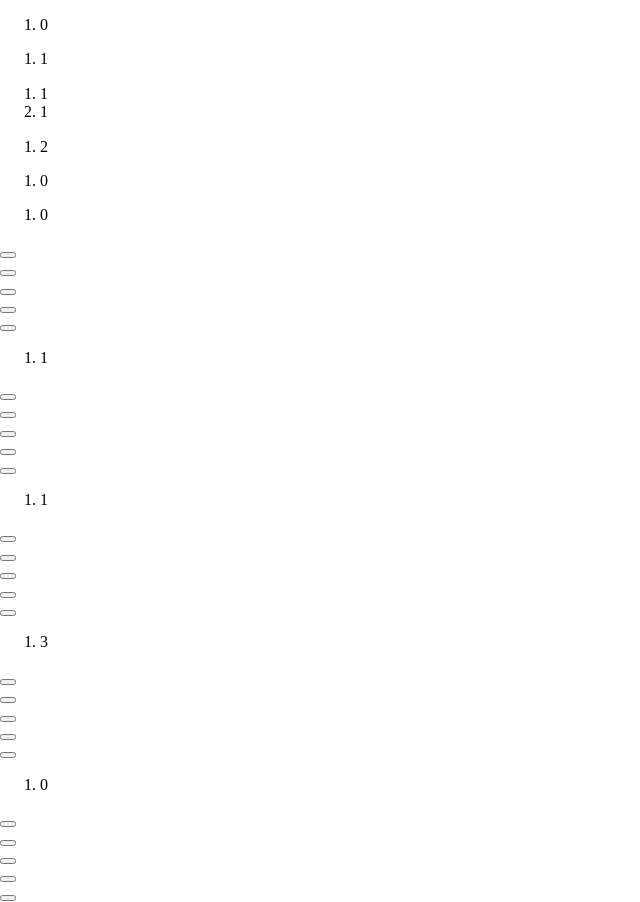
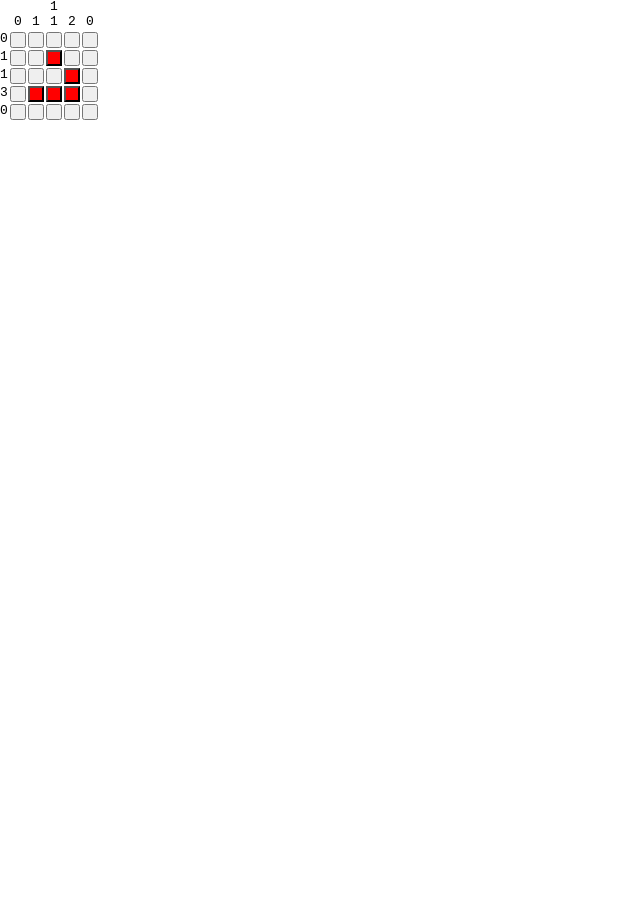
Before and after one commit to Xadeka/nonogram, a React (Create React App) app: page / in a window 1280 px wide. Shown: the whole page, without its empty margins (0-640 px from the left). After the commit the page ends 800 px from the top, so only its background shows below. Built offline with nearby package versions, Linux system fonts and the light colour scheme.

Commit message:
Flex implemetation of the grid

```diff
--- a/src/Board.tsx
+++ b/src/Board.tsx
@@ -62,7 +62,7 @@ export const Board = ({ clues, initialState, controlsConfig }: BoardProps) => {
     <Grid onKeyDown={onKeyDown} onFocus={onFocus} onBlur={onBlur}>
       {/* Column headers go in their own row */}
       <Grid.Row>
-        <Grid.EmptyCell />
+        <div />
         {[...Array(width)].map((_ignored, columnIndex) => {
           return (
             <Grid.HeaderCell
--- a/src/Grid.tsx
+++ b/src/Grid.tsx
@@ -83,7 +83,7 @@ const HeaderCell = ({ scope, clues, testId }: HeaderCellProps) => {
 
   return (
     <div
-      className="clues-header"
+      className="header-cell"
       data-scope={scope}
       data-testid={testId}
       // I intended this to be read by the screen reader.
@@ -103,9 +103,3 @@ const HeaderCell = ({ scope, clues, testId }: HeaderCellProps) => {
 };
 Grid.HeaderCell = HeaderCell;
 (Grid.HeaderCell as React.FunctionComponent).displayName = "Grid.HeaderCell";
-
-const EmptyCell = () => {
-  return <div></div>;
-};
-Grid.EmptyCell = EmptyCell;
-(Grid.EmptyCell as React.FunctionComponent).displayName = "Grid.EmptyCell";
--- a/src/Grid2.css
+++ b/src/Grid2.css
@@ -1,8 +1,61 @@
+/* Grid */
 div[role="grid"].grid {
+  --gap: 0.125em;
+
+  display: inline-flex;
+  flex-direction: column;
+  gap: var(--gap);
 }
 
 .grid div[role="row"] {
+  width: 100%;
+
+  display: flex;
+  gap: var(--gap);
+  justify-content: flex-end;
 }
 
+/* Clues */
+.grid ol {
+  list-style: none;
+  margin: 0;
+  padding: 0;
+  font-family: monospace;
+}
+
+.grid .header-cell[data-scope="col"] {
+  width: 1em;
+}
+
+.grid .header-cell[data-scope="col"] ol {
+  display: flex;
+  flex-direction: column;
+  justify-content: flex-end;
+  align-items: center;
+  height: 100%;
+}
+
+.grid .header-cell[data-scope="row"] ol {
+  display: flex;
+  flex-direction: row;
+  justify-content: flex-end;
+  align-items: center;
+  height: 100%;
+}
+
+/* Cell */
 .grid div[role="gridcell"] {
+  display: inline;
+  width: 1em;
+  aspect-ratio: 1;
+  line-height: 0;
 }
+
+.grid div[role="gridcell"] button {
+  height: 100%;
+  width: 100%;
+}
+
+.grid [aria-pressed="true"] {
+  background-color: red;
+}
```
